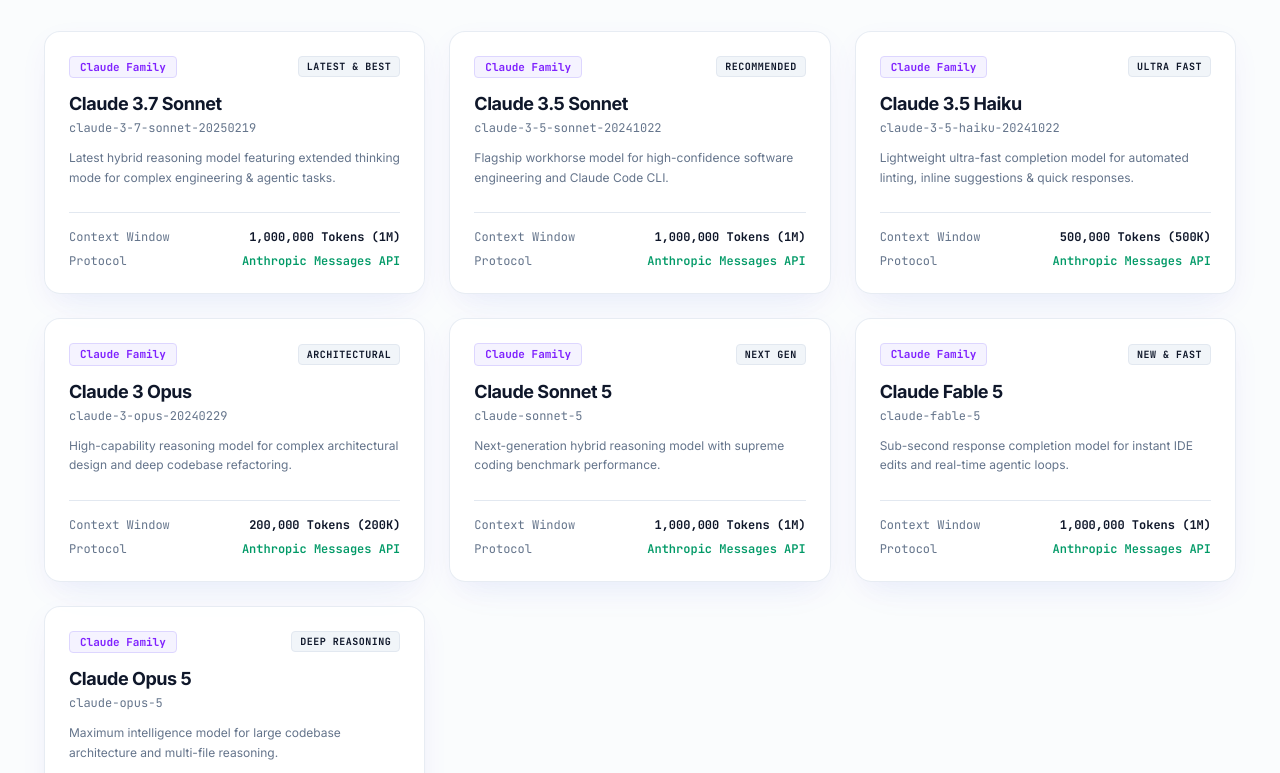
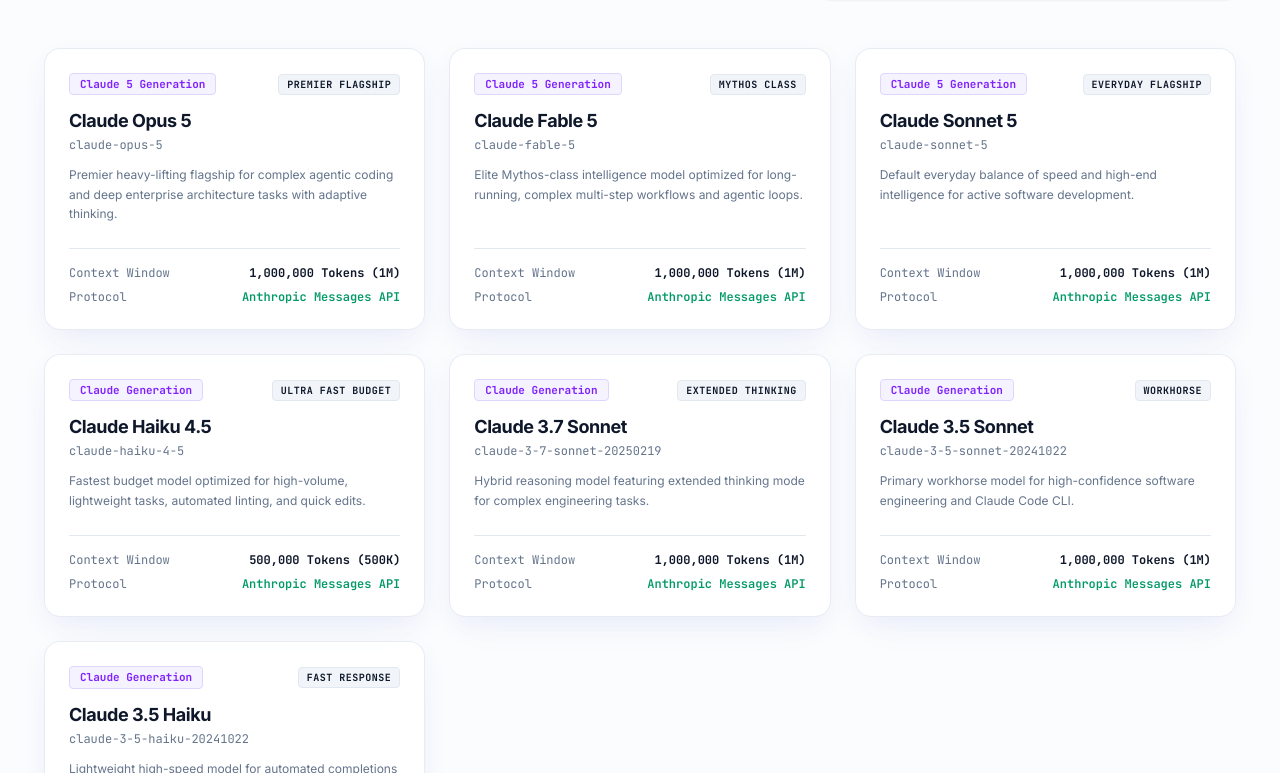
Before and after one commit to HopUppper/lightningdeals-api, a React (Vite) app: page /models in a window 1280 px wide. Shown: the part 707-1480 px from the top of the page. Built offline with nearby package versions, Linux system fonts and the light colour scheme; no server answers.

Commit message:
feat-update-latest-claude-5-generation-models

```diff
--- a/src/components/ModelCatalog.tsx
+++ b/src/components/ModelCatalog.tsx
@@ -1,5 +1,5 @@
 import React, { useState } from 'react';
-import { Sparkles, Cpu, Layers, Plus } from 'lucide-react';
+import { Cpu, Plus } from 'lucide-react';
 import { motion, AnimatePresence } from 'framer-motion';
 import { ThreeDCard } from './ThreeDCard';
 
@@ -8,81 +8,81 @@
 
   const catalog = [
     {
-      id: 'claude-3-7-sonnet-20250219',
-      name: 'Claude 3.7 Sonnet',
-      family: 'Claude Family',
+      id: 'claude-opus-5',
+      name: 'Claude Opus 5',
+      family: 'Claude 5 Generation',
       category: 'flagship',
-      description: 'Latest hybrid reasoning model featuring extended thinking mode for complex engineering & agentic tasks.',
+      description: 'Premier heavy-lifting flagship for complex agentic coding and deep enterprise architecture tasks with adaptive thinking.',
       contextWindow: '1,000,000 Tokens (1M)',
       availability: 'Self-service',
       protocol: 'Anthropic Messages API',
-      badge: 'Latest & Best',
+      badge: 'Premier Flagship',
+    },
+    {
+      id: 'claude-fable-5',
+      name: 'Claude Fable 5',
+      family: 'Claude 5 Generation',
+      category: 'flagship',
+      description: 'Elite Mythos-class intelligence model optimized for long-running, complex multi-step workflows and agentic loops.',
+      contextWindow: '1,000,000 Tokens (1M)',
+      availability: 'Self-service',
+      protocol: 'Anthropic Messages API',
+      badge: 'Mythos Class',
+    },
+    {
+      id: 'claude-sonnet-5',
+      name: 'Claude Sonnet 5',
+      family: 'Claude 5 Generation',
+      category: 'flagship',
+      description: 'Default everyday balance of speed and high-end intelligence for active software development.',
+      contextWindow: '1,000,000 Tokens (1M)',
+      availability: 'Self-service',
+      protocol: 'Anthropic Messages API',
+      badge: 'Everyday Flagship',
+    },
+    {
+      id: 'claude-haiku-4-5',
+      name: 'Claude Haiku 4.5',
+      family: 'Claude Generation',
+      category: 'fast',
+      description: 'Fastest budget model optimized for high-volume, lightweight tasks, automated linting, and quick edits.',
+      contextWindow: '500,000 Tokens (500K)',
+      availability: 'Self-service',
+      protocol: 'Anthropic Messages API',
+      badge: 'Ultra Fast Budget',
+    },
+    {
+      id: 'claude-3-7-sonnet-20250219',
+      name: 'Claude 3.7 Sonnet',
+      family: 'Claude Generation',
+      category: 'flagship',
+      description: 'Hybrid reasoning model featuring extended thinking mode for complex engineering tasks.',
+      contextWindow: '1,000,000 Tokens (1M)',
+      availability: 'Self-service',
+      protocol: 'Anthropic Messages API',
+      badge: 'Extended Thinking',
     },
     {
       id: 'claude-3-5-sonnet-20241022',
       name: 'Claude 3.5 Sonnet',
-      family: 'Claude Family',
+      family: 'Claude Generation',
       category: 'flagship',
-      description: 'Flagship workhorse model for high-confidence software engineering and Claude Code CLI.',
+      description: 'Primary workhorse model for high-confidence software engineering and Claude Code CLI.',
       contextWindow: '1,000,000 Tokens (1M)',
       availability: 'Self-service',
       protocol: 'Anthropic Messages API',
-      badge: 'Recommended',
+      badge: 'Workhorse',
     },
     {
       id: 'claude-3-5-haiku-20241022',
       name: 'Claude 3.5 Haiku',
-      family: 'Claude Family',
+      family: 'Claude Generation',
       category: 'fast',
-      description: 'Lightweight ultra-fast completion model for automated linting, inline suggestions & quick responses.',
+      description: 'Lightweight high-speed model for automated completions and fast response loops.',
       contextWindow: '500,000 Tokens (500K)',
       availability: 'Self-service',
       protocol: 'Anthropic Messages API',
-      badge: 'Ultra Fast',
-    },
-    {
-      id: 'claude-3-opus-20240229',
-      name: 'Claude 3 Opus',
-      family: 'Claude Family',
-      category: 'flagship',
-      description: 'High-capability reasoning model for complex architectural design and deep codebase refactoring.',
-      contextWindow: '200,000 Tokens (200K)',
-      availability: 'Self-service',
-      protocol: 'Anthropic Messages API',
-      badge: 'Architectural',
-    },
-    {
-      id: 'claude-sonnet-5',
-      name: 'Claude Sonnet 5',
-      family: 'Claude Family',
-      category: 'flagship',
-      description: 'Next-generation hybrid reasoning model with supreme coding benchmark performance.',
-      contextWindow: '1,000,000 Tokens (1M)',
-      availability: 'Self-service',
-      protocol: 'Anthropic Messages API',
-      badge: 'Next Gen',
-    },
-    {
-      id: 'claude-fable-5',
-      name: 'Claude Fable 5',
-      family: 'Claude Family',
-      category: 'fast',
-      description: 'Sub-second response completion model for instant IDE edits and real-time agentic loops.',
-      contextWindow: '1,000,000 Tokens (1M)',
-      availability: 'Self-service',
-      protocol: 'Anthropic Messages API',
-      badge: 'New & Fast',
-    },
-    {
-      id: 'claude-opus-5',
-      name: 'Claude Opus 5',
-      family: 'Claude Family',
-      category: 'flagship',
-      description: 'Maximum intelligence model for large codebase architecture and multi-file reasoning.',
-      contextWindow: '1,000,000 Tokens (1M)',
-      availability: 'Self-service',
-      protocol: 'Anthropic Messages API',
-      badge: 'Deep Reasoning',
+      badge: 'Fast Response',
     },
   ];
 
@@ -95,13 +95,13 @@
         <div className="flex flex-col md:flex-row md:items-end justify-between gap-6">
           <div className="max-w-2xl space-y-3">
             <span className="text-xs font-mono font-bold uppercase tracking-wider text-cyan-600 bg-cyan-50 px-3 py-1 rounded-full border border-cyan-200 inline-flex items-center gap-1.5">
-              <Cpu className="w-3.5 h-3.5" /> Model Catalog & Capabilities
+              <Cpu className="w-3.5 h-3.5" /> Latest Model Lineup
             </span>
             <h2 className="text-3xl sm:text-4xl font-extrabold tracking-tight text-fg">
-              Latest Best AI Models & Beyond
+              The Entire Latest Claude Model Generation
             </h2>
             <p className="text-sm text-muted leading-relaxed">
-              Access the newest flagship models including <strong>Claude 3.7 Sonnet</strong>, <strong>Claude 3.5 Sonnet</strong>, <strong>Claude 3.5 Haiku</strong>, <strong>Claude Opus</strong>... and many more.
+              Featuring <strong>Claude Opus 5</strong>, <strong>Claude Fable 5</strong>, <strong>Claude Sonnet 5</strong>, <strong>Claude Haiku 4.5</strong>... and many more.
             </p>
           </div>
 
@@ -199,7 +199,7 @@
           </div>
 
           <a
-            href="https://wa.me/917695956938?text=Hi%20LightningDeals!%20I%20want%20to%20inquire%20about%20model%20support."
+            href="https://wa.me/917695956938?text=Hi%20LightningDeals!%20I%20want%20to%20inquire%20about%20the%20latest%20Claude%20models."
             target="_blank"
             rel="noopener noreferrer"
             className="px-5 py-2.5 rounded-control bg-fg text-bg hover:bg-fg/90 font-bold text-xs font-mono shrink-0 shadow-sm"
--- a/src/components/PricingSection.tsx
+++ b/src/components/PricingSection.tsx
@@ -207,7 +207,7 @@
                       </li>
                       <li className="flex items-center gap-2">
                         <Check className="w-4 h-4 text-emerald-500 shrink-0" />
-                        <span>Claude 3.7 Sonnet, 3.5 Sonnet, Haiku & Opus</span>
+                        <span>Claude Opus 5, Fable 5, Sonnet 5 & Haiku 4.5</span>
                       </li>
                       <li className="flex items-center gap-2">
                         <Check className="w-4 h-4 text-emerald-500 shrink-0" />
--- a/src/pages/ModelsPage.tsx
+++ b/src/pages/ModelsPage.tsx
@@ -25,7 +25,7 @@
               The Entire Claude Model Lineup
             </h1>
             <p className="text-sm sm:text-base text-muted leading-relaxed">
-              Access Claude Fable 5, Claude Sonnet 5, Claude Opus 5, Claude 3.5 Sonnet, and Claude 3.5 Haiku through one base URL with 5-hour rolling token windows.
+              Access Claude Opus 5, Claude Fable 5, Claude Sonnet 5, Claude Haiku 4.5... and many more through one base URL with 5-hour rolling token windows.
             </p>
             <div className="pt-2 flex justify-center gap-4">
               <a href={whatsappUrl} target="_blank" rel="noopener noreferrer" className="ui-button-primary text-xs py-2.5 px-5 font-bold">
```
